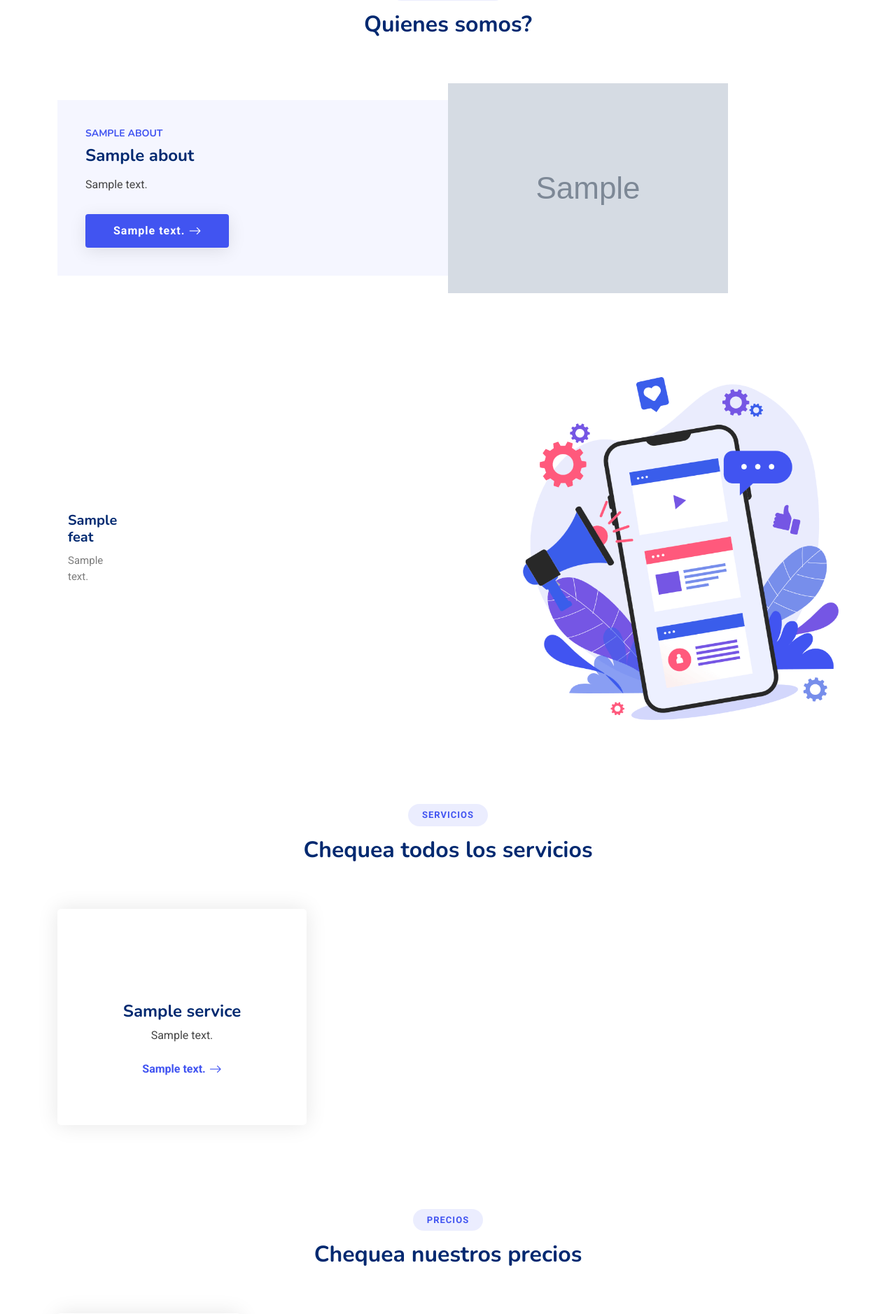
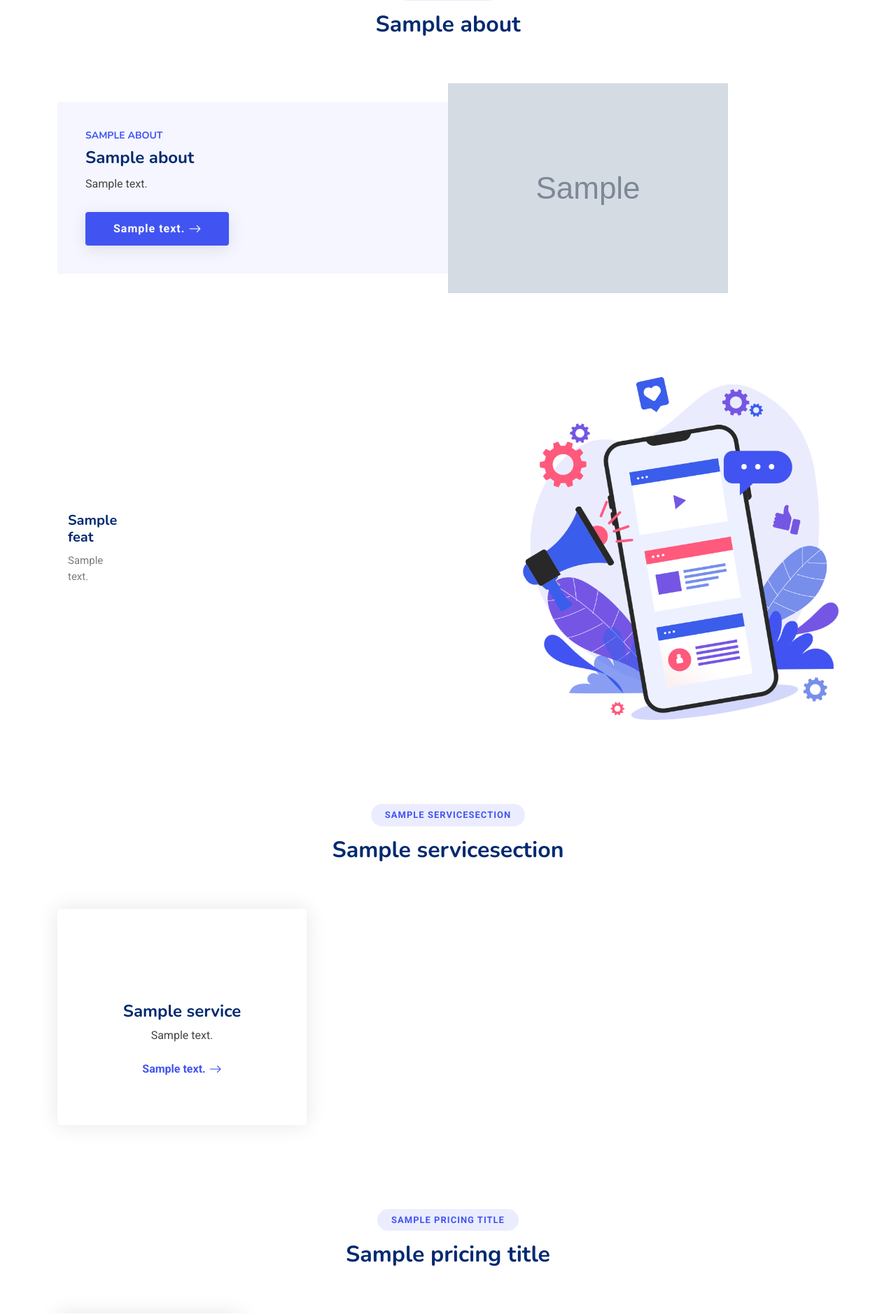
Before and after one commit to elMauro2003/company_landing, a Django app: template templates/index.html in a window 1280 px wide. Shown: the part 891-2769 px from the top of the page at 70% size. Run offline with Django 5.2, Linux system fonts and the light colour scheme; tables that the repository leaves empty hold one stand-in row (values such as "Sample post"); the template is opened without the code that fills it: values that come from a table or form of the project are taken from there, most other values are stand-ins (such as "Sample title", 1, 10 or a date in 2020); grey boxes marked "Sample" are stand-in pictures; some libraries are stand-ins or nearby versions.

Commit message:
feat[titles]:add titles change models

```diff
--- a/apps/general/forms.py
+++ b/apps/general/forms.py
@@ -9,7 +9,7 @@
 class AboutForm(forms.ModelForm):
     class Meta:
         model = About
-        fields = ['title', 'description', 'image', 'button_text', 'button_link']
+        fields = ['title', 'image', 'button_text', 'button_link']
 
 class AltFeaturesForm(forms.ModelForm):
     class Meta:
--- a/apps/general/models.py
+++ b/apps/general/models.py
@@ -15,24 +15,90 @@
         return self.title
 
 class About(SingletonModel):
+    title_section_one = models.CharField(max_length=50,default='principal')
+    title_section_two = models.CharField(max_length=100,default='secundario')
     title = models.CharField(max_length=200)
     subtitle = models.TextField(null=True)
-    description = models.TextField()
+
     image = models.ImageField(upload_to='about/')
     button_text = models.CharField(max_length=100, blank=True, null=True)
     button_link = models.URLField(blank=True, null=True)
 
+class TextAbout(models.Model):
+    about= models.ForeignKey(About,on_delete=models.CASCADE,related_name='text_about')
+    description = models.TextField()
+
+
+
+class ServiceSection(SingletonModel):
+    title_section_one = models.CharField(max_length=50)
+    title_section_two = models.CharField(max_length=100)
+
+
     def __str__(self):
-        return self.title
+        return self.title_section_one
+
+
+class PortfolioSection(SingletonModel):
+    title_section_one = models.CharField(max_length=50)
+    title_section_two = models.CharField(max_length=100)
+
+
+    def __str__(self):
+        return self.title_section_one
+
+class ContactSection(SingletonModel):
+    title_section_one = models.CharField(max_length=50)
+    title_section_two = models.CharField(max_length=100)
+
+
+    def __str__(self):
+        return self.title_section_one
+
+class PricingSection(SingletonModel):
+    title_section_one = models.CharField(max_length=50)
+    title_section_two = models.CharField(max_length=100)
+
+
+    def __str__(self):
+        return self.title_section_one
+
+class TeamSection(SingletonModel):
+    title_section_one = models.CharField(max_length=50)
+    title_section_two = models.CharField(max_length=100)
+
+
+    def __str__(self):
+        return self.title_section_one
+
+class FAQSection(SingletonModel):
+    title_section_one = models.CharField(max_length=50)
+    title_section_two = models.CharField(max_length=100)
+
+
+    def __str__(self):
+        return self.title_section_one
+
+
+
+class TestimonialSection(SingletonModel):
+    title_section_one = models.CharField(max_length=50)
+    title_section_two = models.CharField(max_length=100)
+
+
+    def __str__(self):
+        return self.title_section_one
 
 class AltFeatures(models.Model):
     title = models.CharField(max_length=200)
     description = models.TextField()
     icon = models.CharField(max_length=200, default='bi bi-cloud-download-fill')
+
     def __str__(self):
         return self.title
 
 class Services(models.Model):
+
     color = models.CharField(max_length=20, default='cyan')
     title = models.CharField(max_length=200)
     slug = models.SlugField(unique=True, blank=True,)
--- a/templates/landing_page/about_us/about.html
+++ b/templates/landing_page/about_us/about.html
@@ -4,16 +4,23 @@
 <section id="about" class="about section">
     <div class="container aos-init aos-animate" data-aos="fade-up">
       <div class="container section-title" data-aos="fade-up">
-        <h2>Sobre nosotros</h2>
-        <p>Quienes somos?</p>
+        <h2>{{about.title_section_one}}</h2>
+        <p>{{about.title_section_two}}</p>
       </div>
       <div class="row gx-0">
         <div class="col-lg-6 d-flex flex-column justify-content-center aos-init aos-animate" data-aos="fade-up" data-aos-delay="200">
           <div class="content">
             <h3>{{ about.title }}</h3>
             <h2>{{ about.subtitle }}</h2>
-            <p>{{ about.description }}</p>
-            <div class="text-center text-lg-start">
+            <div class="d-block">
+            {% for text in about.text_about.all %}
+
+              <p class="py-1 my-1">{{ text.description }}</p>
+
+
+            {% endfor %}
+          </div>
+            <div class="text-center text-lg-start mt-4">
               <a href="{{ about.button_link }}" class="btn-read-more d-inline-flex align-items-center justify-content-center align-self-center">
                 <span>{{ about.button_text }}</span>
                 <i class="bi bi-arrow-right"></i>
--- a/templates/landing_page/contact/contact.html
+++ b/templates/landing_page/contact/contact.html
@@ -6,8 +6,8 @@
 
     <!-- Section Title -->
     <div class="container section-title" data-aos="fade-up">
-      <h2>Contacto</h2>
-      <p>Contáctenos</p>
+      <h2>{{contact_title.title_section_one}}</h2>
+        <p>{{contact_title.title_section_two}}</p>
     </div><!-- End Section Title -->
 
     <div class="container" data-aos="fade-up" data-aos-delay="100">
--- a/templates/landing_page/faq/faq.html
+++ b/templates/landing_page/faq/faq.html
@@ -4,8 +4,8 @@
 
     <!-- Section Title -->
     <div class="container section-title aos-init aos-animate" data-aos="fade-up">
-      <h2>F.A.Q</h2>
-      <p>Preguntas frecuentes</p>
+        <h2>{{faq_title.title_section_one}}</h2>
+        <p>{{faq_title.title_section_two}}</p>
     </div><!-- End Section Title -->
 
     <div class="container">
--- a/templates/landing_page/hero/hero.html
+++ b/templates/landing_page/hero/hero.html
@@ -10,8 +10,7 @@
           <p data-aos="fade-up" data-aos-delay="100">{{hero.subtitle}}</p>
           <div class="d-flex flex-column flex-md-row" data-aos="fade-up" data-aos-delay="200">
             <a href="{% url "get_started" %}" class="btn-get-started">{{hero.button_text}} <i class="bi bi-arrow-right"></i></a>
-            <a href="{{hero.button_link}}" class="glightbox btn-watch-video d-flex align-items-center justify-content-center ms-0 ms-md-4 mt-4 mt-md-0"><i class="bi bi-play-circle"></i><span>Watch Video</span></a>
-          </div>
+             </div>
         </div>
         <div class="col-lg-6 order-1 order-lg-2 hero-img" data-aos="zoom-out">
           <img src="{{hero.background_image.url}}" class="img-fluid animated" alt="">
--- a/templates/landing_page/portfolio/portfolio.html
+++ b/templates/landing_page/portfolio/portfolio.html
@@ -5,8 +5,8 @@
 
     <!-- Section Title -->
     <div class="container section-title" data-aos="fade-up">
-      <h2>Portfolio</h2>
-      <p>Parte de nuestros trabajos</p>
+      <h2>{{portfolio_title.title_section_one}}</h2>
+        <p>{{portfolio_title.title_section_two}}</p>
     </div><!-- End Section Title -->
 
     <div class="container">
--- a/templates/landing_page/pricing/pricing.html
+++ b/templates/landing_page/pricing/pricing.html
@@ -5,8 +5,8 @@
 
     <!-- Section Title -->
     <div class="container section-title" data-aos="fade-up">
-      <h2>Precios</h2>
-      <p>Chequea nuestros precios<br></p>
+      <h2>{{pricing_title.title_section_one}}</h2>
+      <p>{{pricing_title.title_section_two}}</p>
     </div><!-- End Section Title -->
 
     <div class="container">
--- a/templates/landing_page/services/services.html
+++ b/templates/landing_page/services/services.html
@@ -5,8 +5,8 @@
 
     <!-- Section Title -->
     <div class="container section-title" data-aos="fade-up">
-      <h2>Servicios</h2>
-      <p>Chequea todos los servicios<br></p>
+      <h2>{{service_title.title_section_one}}</h2>
+        <p>{{service_title.title_section_two}}</p>
     </div><!-- End Section Title -->
 
     <div class="container">
--- a/templates/landing_page/team/team.html
+++ b/templates/landing_page/team/team.html
@@ -5,8 +5,8 @@
 
     <!-- Section Title -->
     <div class="container section-title" data-aos="fade-up">
-      <h2>Equipo</h2>
-      <p>Trabajamos con usted</p>
+      <h2>{{team_title.title_section_one}}</h2>
+        <p>{{team_title.title_section_two}}</p>
     </div><!-- End Section Title -->
 
     <div class="container">
--- a/templates/landing_page/testimonial/testimonial.html
+++ b/templates/landing_page/testimonial/testimonial.html
@@ -4,8 +4,8 @@
 
   <!-- Section Title -->
   <div class="container section-title" data-aos="fade-up">
-    <h2>Testimonios</h2>
-    <p>Personal satisfecho<br></p>
+    <h2>{{testimonials_title.title_section_one}}</h2>
+        <p>{{testimonials_title.title_section_two}}</p>
   </div><!-- End Section Title -->
 
   <div class="container" data-aos="fade-up" data-aos-delay="100">
```
Also changed, not shown: apps/general/admin.py (+22 -1 lines), apps/general/views.py (+18 -1 lines), apps/general/migrations/0029_contactsection_portfoliosection_pricingsection_and_more.py (added), apps/general/migrations/0030_faqsection.py (added), apps/general/migrations/0031_textabout.py (added), apps/general/migrations/0032_remove_about_description.py (added).
